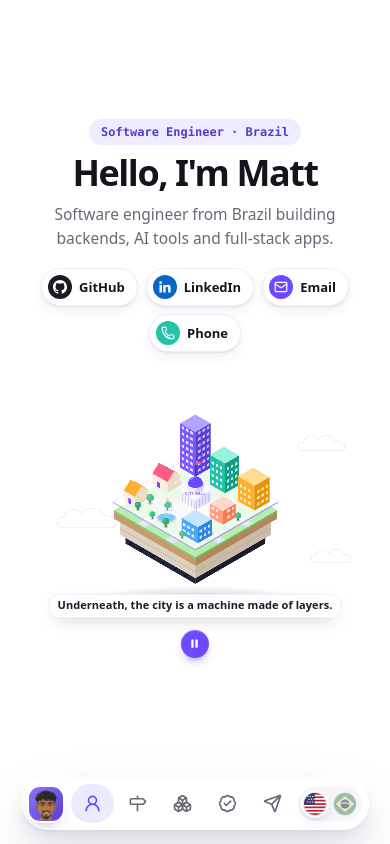
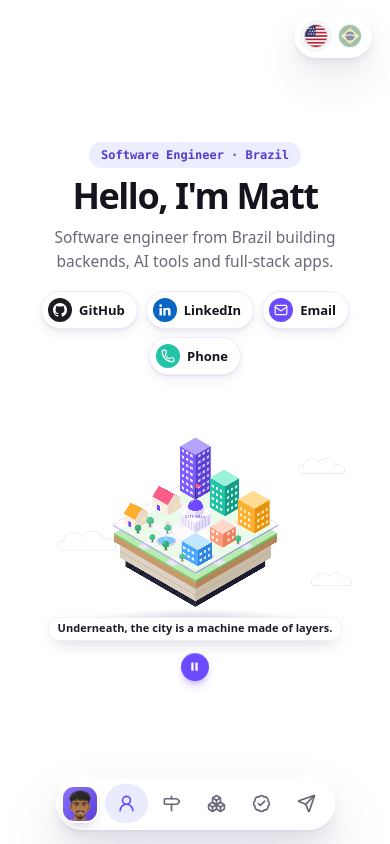
Before and after one commit to Mateus-Henr/portfolio, a React (Vite) app: page / in a window 390 px wide. Shown: the top 844 px of the page. Built offline with nearby package versions, Linux system fonts and the light colour scheme.

Commit message:
Change in the icon

```diff
--- a/src/site/Nav.tsx
+++ b/src/site/Nav.tsx
@@ -27,17 +27,20 @@ const LANGUAGES: { lang: Lang; flag: 'us' | 'br'; name: string; htmlLang: string
   { lang: 'pt', flag: 'br', name: 'Português', htmlLang: 'pt-BR' },
 ];
 
-/** Two round flags: the page's language is in full colour; the other one switches the whole page. */
-function LangSwitch() {
+/**
+ * Two round flags: the page's language is in full colour; the other one
+ * switches the whole page. `corner` floats it in the top-right corner.
+ */
+function LangSwitch({ corner = false }: { corner?: boolean }) {
   const { lang, setLang } = useLang();
   const t = useT();
   return (
-    <div className="navx__lang" role="group" aria-label={t.lang.label}>
+    <div className={cx('lang-switch', corner && 'lang-switch--corner')} role="group" aria-label={t.lang.label}>
       {LANGUAGES.map((l) => (
         <button
           key={l.lang}
           type="button"
-          className="navx__flag"
+          className="lang-switch__flag"
           aria-pressed={lang === l.lang}
           aria-label={l.name}
           title={l.name}
@@ -120,8 +123,8 @@ export function Nav({ config }: { config: SiteConfig }) {
             );
           })}
         </ul>
-        <LangSwitch />
       </nav>
+      <LangSwitch corner />
     </>
   );
 }
--- a/src/site/styles/features.css
+++ b/src/site/styles/features.css
@@ -33,8 +33,8 @@
   padding-right: 6px;
 }
 
-/* ---------- the language switch: two round flags at the end of the navigation ---------- */
-.navx__lang {
+/* ---------- the language switch: two round flags ---------- */
+.lang-switch {
   display: inline-flex;
   flex: none;
   align-items: center;
@@ -44,7 +44,7 @@
   background: var(--surface-2);
 }
 
-.navx__flag {
+.lang-switch__flag {
   display: grid;
   place-items: center;
   padding: 3px;
@@ -56,13 +56,13 @@
   transition: opacity 0.2s ease, filter 0.2s ease, background 0.2s ease, box-shadow 0.2s ease;
 }
 
-.navx__flag:hover {
+.lang-switch__flag:hover {
   opacity: 0.9;
   filter: none;
 }
 
 /* the page's language */
-.navx__flag[aria-pressed='true'] {
+.lang-switch__flag[aria-pressed='true'] {
   opacity: 1;
   filter: none;
   background: var(--surface);
@@ -83,12 +83,47 @@
   height: 100%;
 }
 
-.navx--pill .navx__lang {
-  margin-left: -6px;
+/* in the top-right corner, level with the floating navigation (48px high at top: 16px) */
+.lang-switch--corner {
+  position: fixed;
+  top: 18px;
+  right: var(--gutter);
+  z-index: 50;
+  padding: 5px;
+  background: rgba(255, 255, 255, 0.84);
+  -webkit-backdrop-filter: blur(16px) saturate(1.5);
+  backdrop-filter: blur(16px) saturate(1.5);
+  border: 1px solid rgba(255, 255, 255, 0.7);
+  box-shadow: var(--shadow-2);
 }
 
-.sidebar .navx__lang {
+.lang-switch--corner .lang-switch__flag {
+  padding: 5px;
+}
+
+.lang-switch--corner .lang-switch__flag[aria-pressed='true'] {
+  background: var(--surface-2);
+  box-shadow: none;
+}
+
+.lang-switch--corner .flag {
+  width: 22px;
+  height: 22px;
+}
+
+.sidebar .lang-switch {
   align-self: flex-start;
+}
+
+/* narrow tablets: the navigation shows only its icons, so the flags in the corner fit beside it */
+@media (min-width: 821px) and (max-width: 960px) {
+  .navx--pill .navx__label {
+    display: none;
+  }
+
+  .navx--pill .navx__link {
+    padding: 9px 11px;
+  }
 }
 
 /* ---------- phones: the floating pill moves to the bottom ---------- */
@@ -123,14 +158,14 @@
     background: color-mix(in oklab, var(--accent) 12%, white);
   }
 
-  /* slightly bigger flags on phones, easier to tap */
-  .navx--mbottom .navx__lang {
-    margin-left: 0;
-  }
-
-  .navx--mbottom .flag {
-    width: 22px;
-    height: 22px;
+  /* the navigation moved to the bottom: the flags stay at the top of the page and
+     scroll away with it, so they never cover the content (solid, no blur) */
+  .lang-switch--corner {
+    position: absolute;
+    top: 14px;
+    background: var(--surface);
+    -webkit-backdrop-filter: none;
+    backdrop-filter: none;
   }
 
   html[data-nav-mobile='bottom'] .hero2 {
@@ -486,13 +521,14 @@
   }
 
   /* the first screen fills the phone's screen, its content centred in the room
-     above the navigation (about 67px at the bottom) */
+     between the flags at the top (about 58px) and the navigation at the bottom
+     (about 67px) */
   .hero2--split {
     display: flex;
     align-items: center;
     min-height: 100vh;
     min-height: 100svh;
-    padding-top: 20px;
+    padding-top: 66px;
     padding-bottom: calc(87px + env(safe-area-inset-bottom, 0px));
   }
 
```
